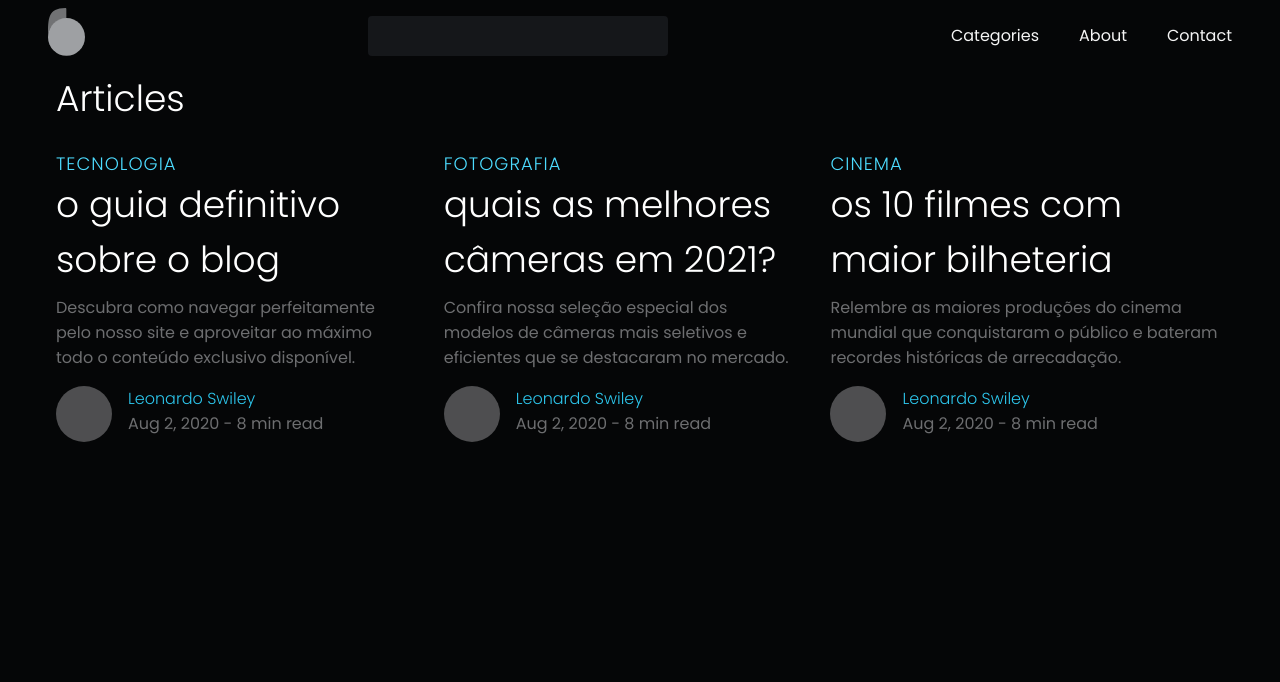
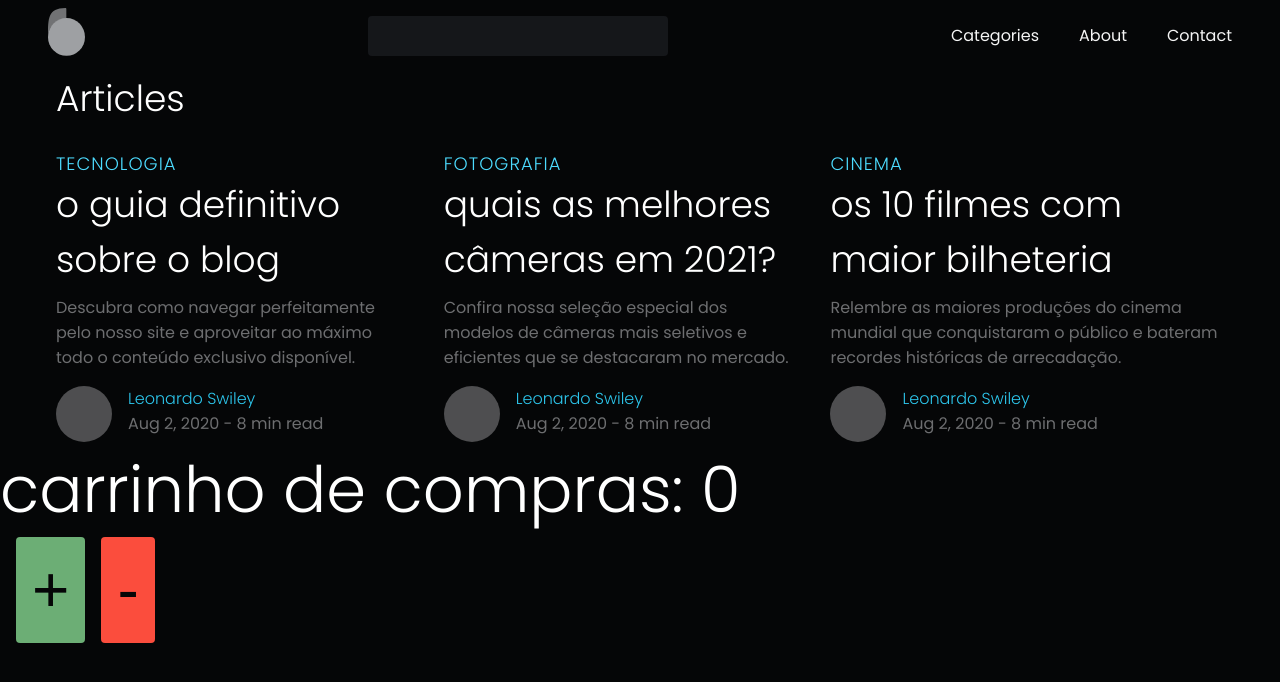
Before and after one commit to piercearchives/blog, a React (Create React App) app: page / in a window 1280 px wide. Shown: the top 682 px of the page. Built offline with nearby package versions, Linux system fonts and the light colour scheme.

Commit message:
add useState cart state management

```diff
--- a/src/App.js
+++ b/src/App.js
@@ -1,13 +1,38 @@
 import Header from './components/Header';
 import Article from './components/Article';
+import {useState} from 'react';
+
 function App() {
+
+
+  let  [carrinho, setCarrinho]= useState(0);
+
+
+
+
+  function AddItem(){
+    setCarrinho(carrinho + 1);
+    console.log(carrinho);
+  }
+
+  function RemoveItem(){
+    if(carrinho > 0){
+      setCarrinho(carrinho - 1)
+    }
+    console.log(carrinho);
+  }
+
   return (
  <>
 
      <Header />
       <Article />
+      <h1>carrinho de compras: {carrinho}</h1>
+       <div className='flex'>
+         <button className='add-button ml-2' onClick={AddItem}>+</button>
+            <button className='remove-button ml-2' onClick={RemoveItem}>-</button>
+       </div>
  </>
-
   );
 }
 
--- a/src/css/style.css
+++ b/src/css/style.css
@@ -735,4 +735,24 @@
   width: 100%;
   background-color: #050607;
   font-family: Poppins, sans-serif;
+}
+
+.add-button {
+  display: block;
+  border: 0;
+  background-color: #6CAE75;
+  color: #050607;
+  font-size: 64px;
+  border-radius: 4px;
+  padding: 16px;
+}
+
+.remove-button {
+  display: block;
+  border: 0;
+  background-color: #FB4D3D;
+  color: #050607;
+  font-size: 64px;
+  border-radius: 4px;
+  padding: 16px;
 }/*# sourceMappingURL=style.css.map */
--- a/src/css/style.scss
+++ b/src/css/style.scss
@@ -14,3 +14,23 @@
   background-color: #050607;
   font-family: Poppins, sans-serif;
 }
+
+.add-button{
+  display: block;
+  border: 0;
+  background-color: #6CAE75;
+  color: #050607;
+  font-size: 64px;
+  border-radius: 4px;
+  padding: 16px;
+}
+
+.remove-button{
+  display: block;
+  border: 0;
+  background-color: #FB4D3D;
+  color: #050607;
+  font-size: 64px;
+  border-radius: 4px;
+  padding: 16px;
+}
```
Also changed, not shown: 1 other file (tests, documents, lock files or other folders).
